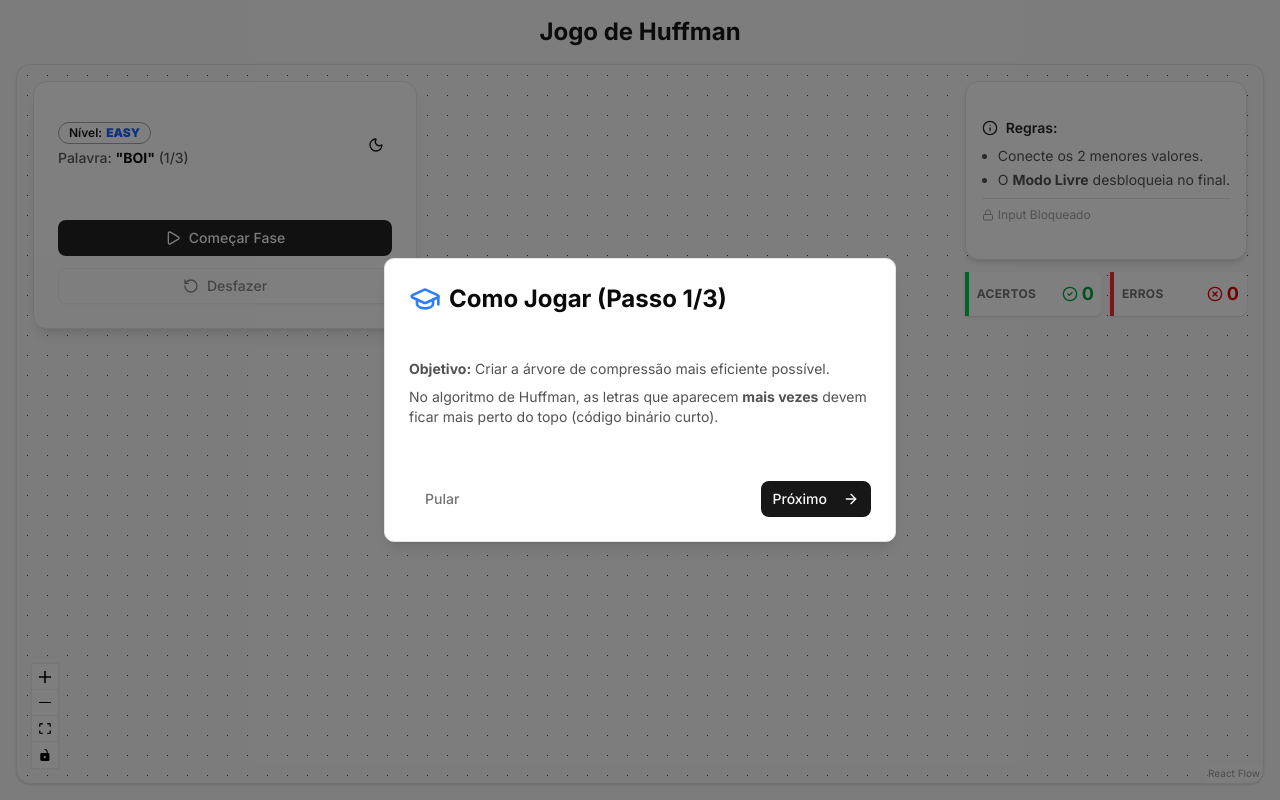
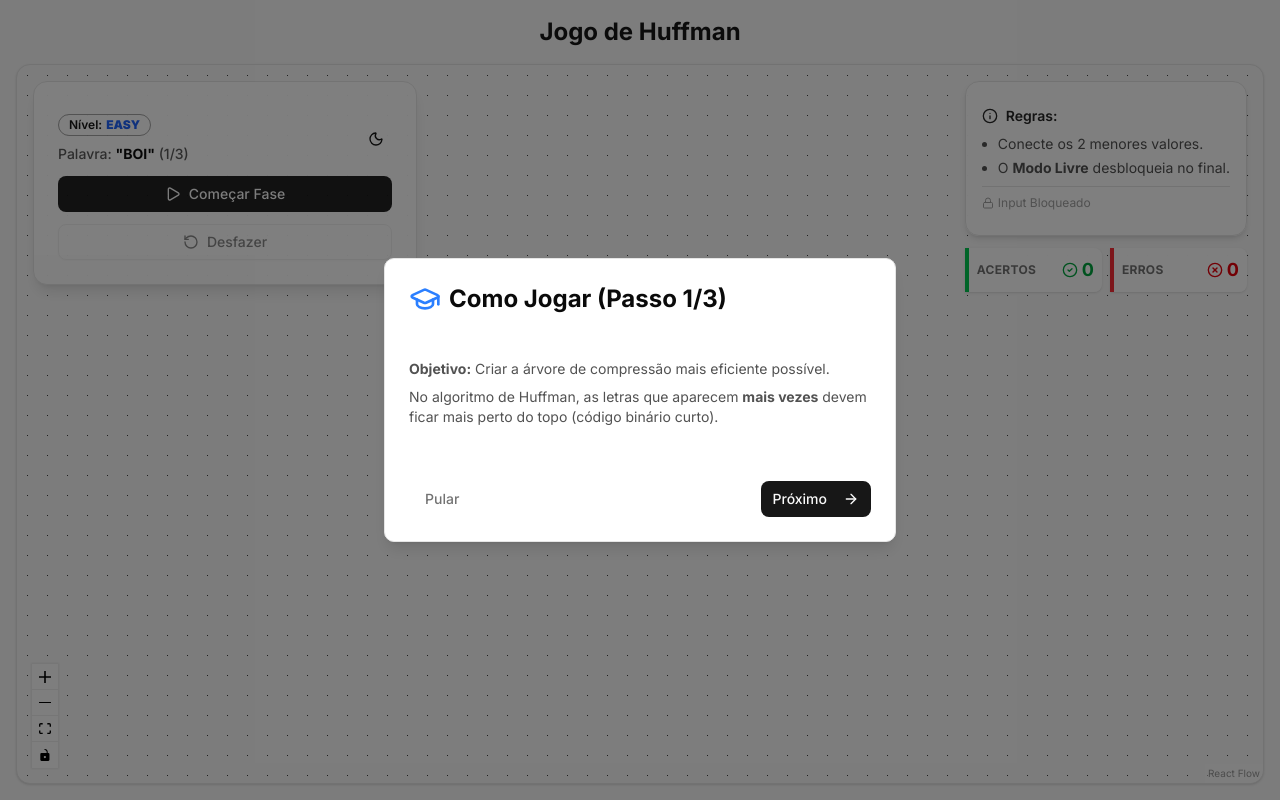
Before and after one commit to jaugustosf/HuffmanGameFRONT, a Next.js app: page / in a window 1280 px wide. Built offline with nearby package versions, Linux system fonts and the light colour scheme; no server answers.

Commit message:
Fix: resize things

```diff
--- a/components/game/GameControls.js
+++ b/components/game/GameControls.js
@@ -37,12 +37,12 @@ export const GameControls = ({
 }) => {
   return (
     <div className="absolute z-10 top-4 left-4 w-96">
-      <Card className="shadow-lg opacity-95 hover:opacity-100 transition-opacity bg-white dark:bg-neutral-800 dark:border-neutral-700">
-        <CardHeader className="pb-3 pt-4">
-          <div className="flex justify-between items-center mb-2">
+      <Card className="shadow-lg opacity-95 gap-0 hover:opacity-100 transition-opacity bg-white dark:bg-neutral-800 dark:border-neutral-700">
+        <CardHeader className="pb-1 pt-2">
+          <div className="flex justify-between items-center">
             {/* --- DISPLAY DE NÍVEL --- */}
             {gameMode === "campaign" ? (
-              <div className="flex flex-col items-start gap-1">
+              <div className="flex flex-col items-start gap-2">
                 <span className="inline-flex items-center rounded-full border px-2.5 py-0.5 text-xs font-semibold transition-colors border-neutral-400">
                   Nível:{" "}
                   <strong className="ml-1 uppercase text-blue-600 dark:text-blue-400">
--- a/components/game/GameInfo.js
+++ b/components/game/GameInfo.js
@@ -6,7 +6,7 @@ export const GameInfo = ({ gameMode, successCount, errorCount }) => {
   return (
     <div className="absolute top-4 right-4 z-10 max-w-xs flex flex-col gap-3">
       <Card className="shadow-md bg-white/90 backdrop-blur dark:bg-neutral-800/90 dark:border-neutral-700">
-        <CardContent className="px-4 py-3 text-sm text-neutral-600 dark:text-neutral-300 space-y-2">
+        <CardContent className="px-4 text-sm text-neutral-600 dark:text-neutral-300 space-y-2">
           <p className="font-semibold flex items-center gap-2 text-neutral-800 dark:text-neutral-100">
             <Info className="w-4 h-4" /> Regras:
           </p>
```
